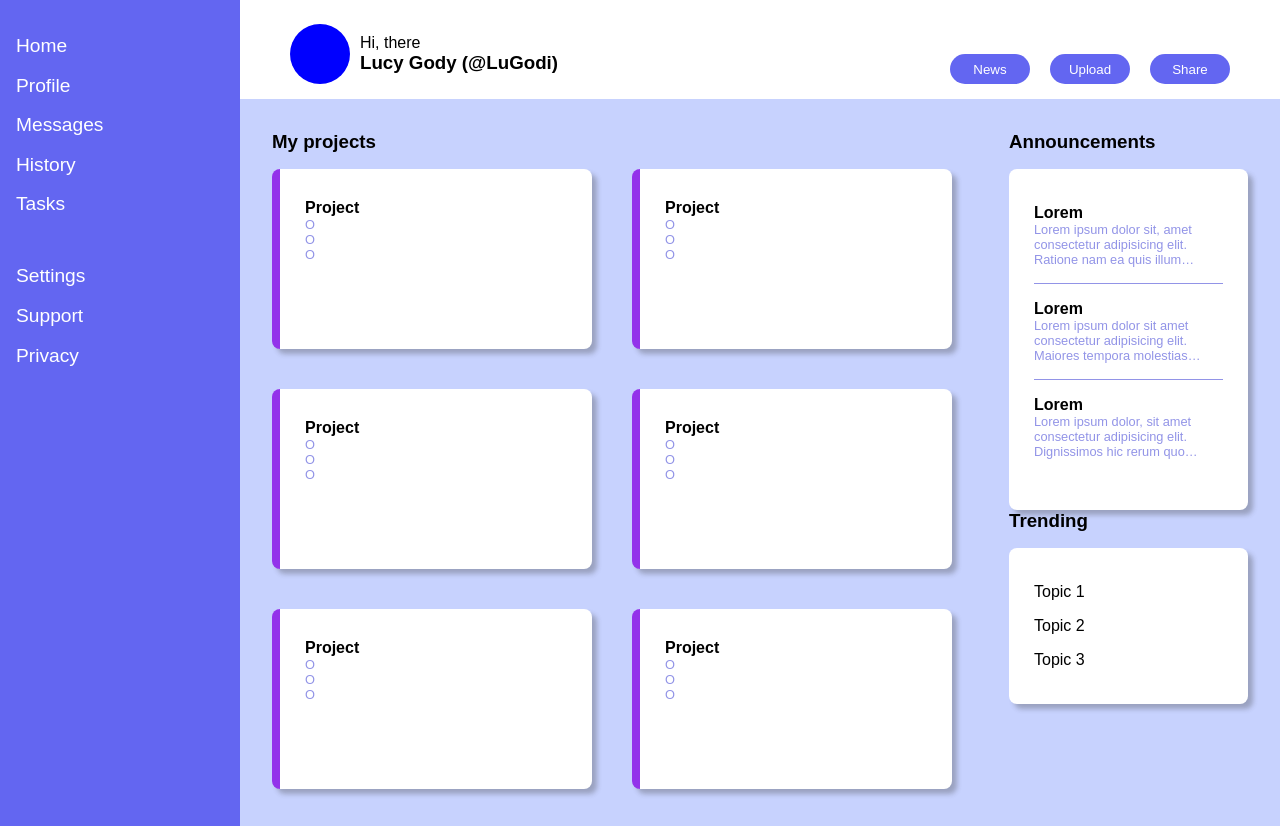
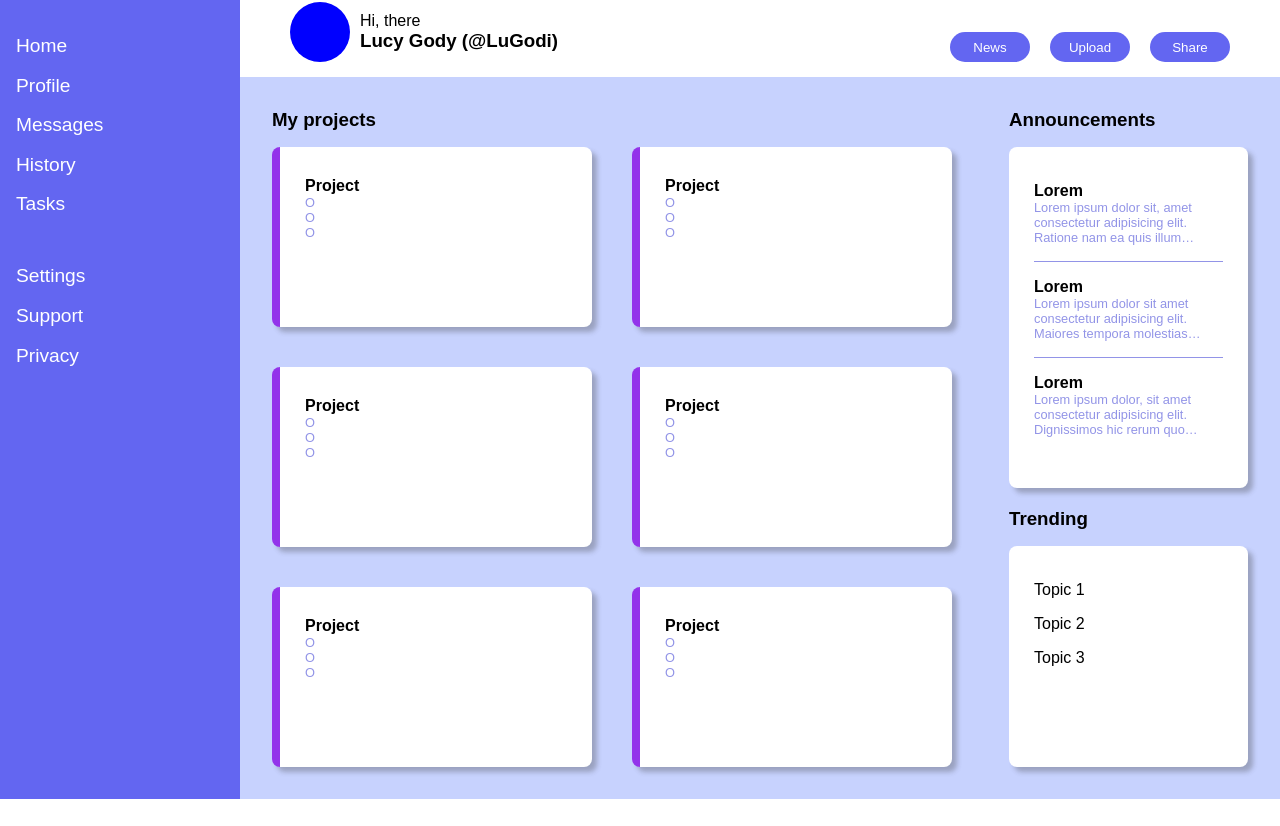
Before and after one commit to LuGodi/admin-dashboard, a plain HTML site: page index.html in a window 1280 px wide. Shown: the part 67-893 px from the top of the page. After the commit the page ends 866 px from the top, so only its background shows below. Drawn offline with Linux system fonts and the light colour scheme.

Commit message:
style: align project, trending and announcements containers

```diff
--- a/index.html
+++ b/index.html
@@ -111,7 +111,6 @@
             </div>
           </div>
         </div>
-        <div class="main-right-container">
         <div class="announcements">
           <h3 class="header-main-container">Announcements</h3>
           <ul class="announcements-list">
@@ -128,11 +127,10 @@
             <li>
               <h4>Lorem</h4>
               <p>
-                  Lorem ipsum dolor sit amet consectetur adipisicing elit.
-                  Maiores tempora molestias perspiciatis voluptatem quis unde
-                  voluptates, molestiae, cum placeat debitis aut commodi fugiat.
-                  Asperiores similique cupiditate necessitatibus, nam dolores
-                  illo?
+                Lorem ipsum dolor sit amet consectetur adipisicing elit. Maiores
+                tempora molestias perspiciatis voluptatem quis unde voluptates,
+                molestiae, cum placeat debitis aut commodi fugiat. Asperiores
+                similique cupiditate necessitatibus, nam dolores illo?
               </p>
             </li>
             <li>
@@ -156,6 +154,5 @@
         </div>
       </div>
     </div>
-    </div>
   </body>
 </html>
--- a/styles.css
+++ b/styles.css
@@ -93,9 +93,12 @@
   background-color: #c7d2fe;
   padding: 2rem;
   grid-template-columns: 3fr 1fr;
+  grid-template-areas: "main-left-container announcements" "main-left-container trending";
+  grid-template-rows: auto 1fr;
 }
 .main-left-container {
   flex-grow: 1;
+  grid-area: main-left-container;
 }
 .header-main-container {
   margin-bottom: 1rem;
@@ -116,7 +119,18 @@
 }
 .main-right-container {
   display: grid;
-  grid-template-rows: max-content 1fr max-content 1fr;
+  grid-template-rows: max-content 1fr;
+}
+.announcements {
+  grid-area: announcements;
+}
+.trending {
+  grid-area: trending;
+  display: flex;
+  flex-direction: column;
+}
+.trending > ul {
+  flex-grow: 1;
 }
 .announcements,
 .trending {
```
Lines whose indentation alone changed are shown as unchanged.
